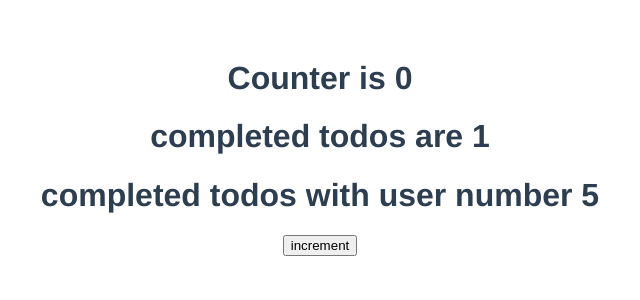
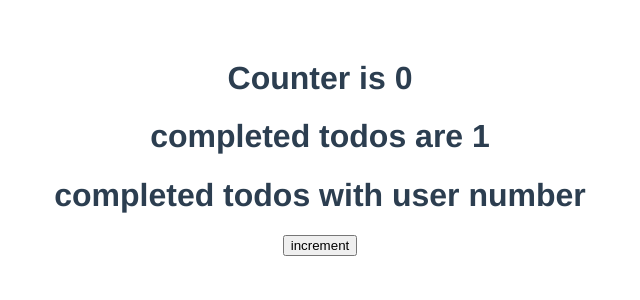
Before and after one commit to Tadesse-Alemayehu/vuex-of-vue, a Vue app: page / in a window 1280 px wide. Shown: the top 300 px of the page, without its empty margins (320-960 px from the left). Built offline with nearby package versions, Linux system fonts and the light colour scheme.

Commit message:
Use: mapState and mapGetters distructuring to find elements

```diff
--- a/src/App.vue
+++ b/src/App.vue
@@ -1,23 +1,18 @@
 <template>
   <h1>Counter is {{ count }}</h1>
-  <h1>completed todos are {{ completed }}</h1>
-  <h1>completed todos with user number {{ completedWithUserNumber }}</h1>
+  <h1>completed todos are {{ getCompletedTodosCount }}</h1>
+  <h1>completed todos with user number {{ getCompletedTodosCountMult }}</h1>
   <button :onclick="incrementCounter">increment</button>
 </template>
 
 <script>
-import { mapState } from "vuex";
+import { mapState, mapGetters } from "vuex";
 export default {
   name: "App",
-  computed: mapState({
-    count: "count",
-    completed() {
-      return this.$store.getters.getCompletedTodosCount;
-    },
-    completedWithUserNumber() {
-      return this.$store.getters.getCompletedTodosCountMult(5);
-    },
-  }),
+  computed: {
+    ...mapState(["count"]),
+    ...mapGetters(["getCompletedTodosCount"]),
+  },
   methods: {
     incrementCounter(e) {
       console.log(e.target);
--- a/vuex/store.js
+++ b/vuex/store.js
@@ -21,7 +21,7 @@ export default createStore({
     getCompletedTodos: (state) => state.todos.filter((todo) => todo.done),
     getCompletedTodosCount: (state, getters) =>
       getters.getCompletedTodos.length,
-    getCompletedTodosCountMult: (state, getters) => (userNumber) =>
-      getters.getCompletedTodos.length * userNumber,
+    getCompletedTodosCountMult: (state, getters) =>
+      getters.getCompletedTodos.length * 5,
   },
 });
```
